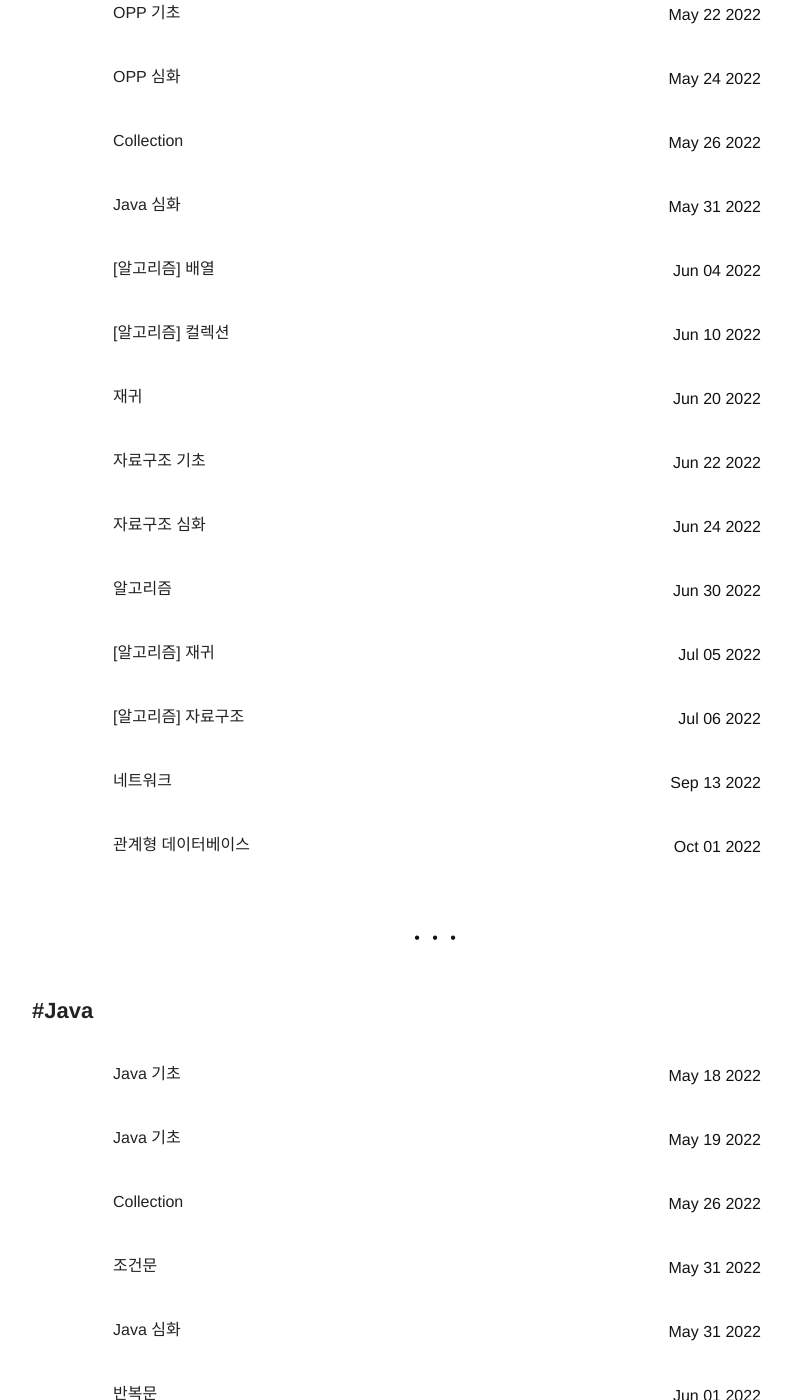
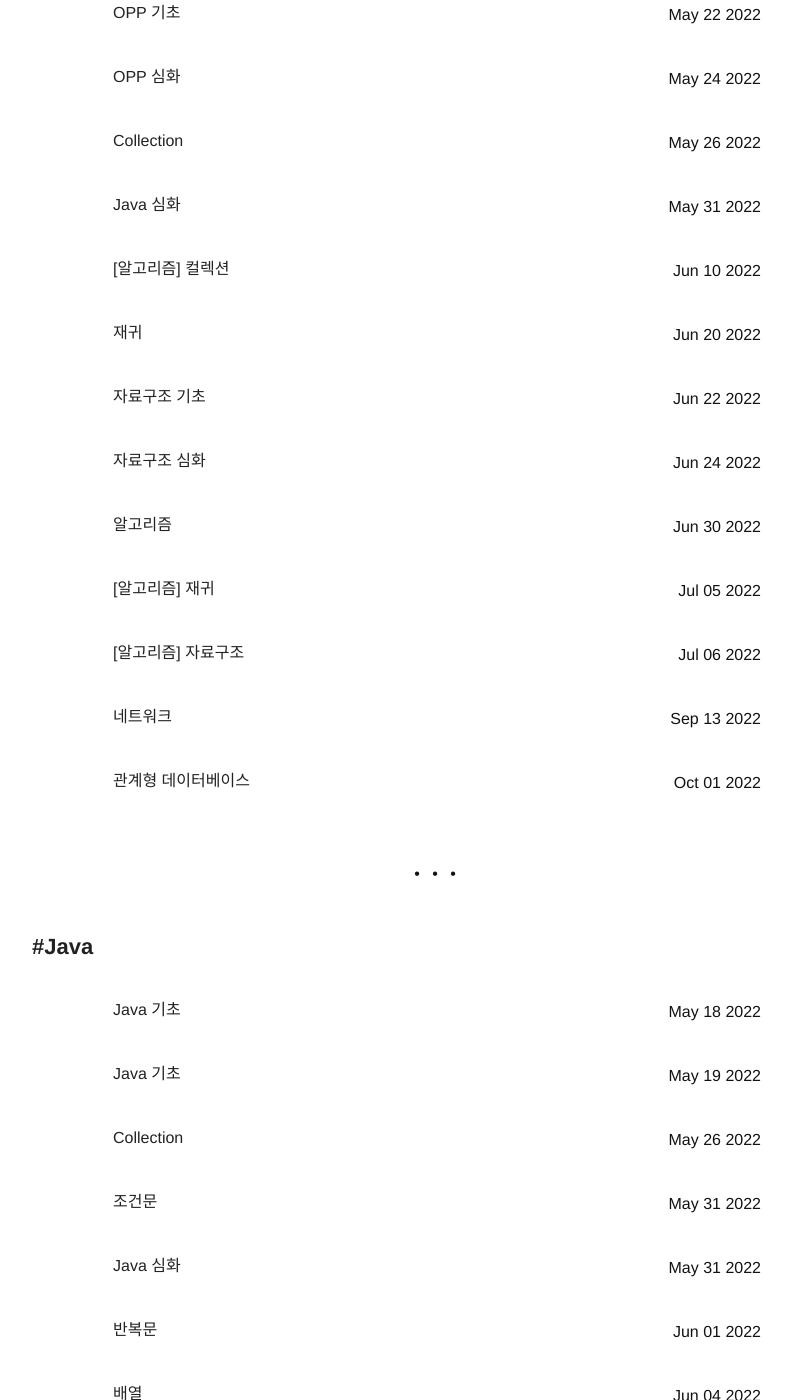
Before and after one commit to petitjina/petitjina.github.io, a Jekyll site: the page built from tags.html, in a window 1280 px wide and 1400 px high, scrolled down 2221 px. Shown: the whole window, without its empty margins (203-995 px from the left). Built offline with Jekyll 4.4.1, drawn with Linux system fonts in a browser that asks for light colours; nearby versions of some CDN libraries.

Commit message:
Update 2022-06-04-algorithm4.markdown

```diff
--- a/_posts/2022-06-04-algorithm4.markdown
+++ b/_posts/2022-06-04-algorithm4.markdown
@@ -1,15 +1,14 @@
 ---
-title: "[알고리즘] 배열"
+title: "배열"
 layout: post
 date: 2022.06.04
 tag:
+- Algorithm
 - Java
-- Algorithm
-- Back-end
 headerImage: true
-projects: true
+algorithm: true
 hidden: true
-category: blog
+category: algorithm
 author: Jina Kim
 externalLink: false
 ---
```
